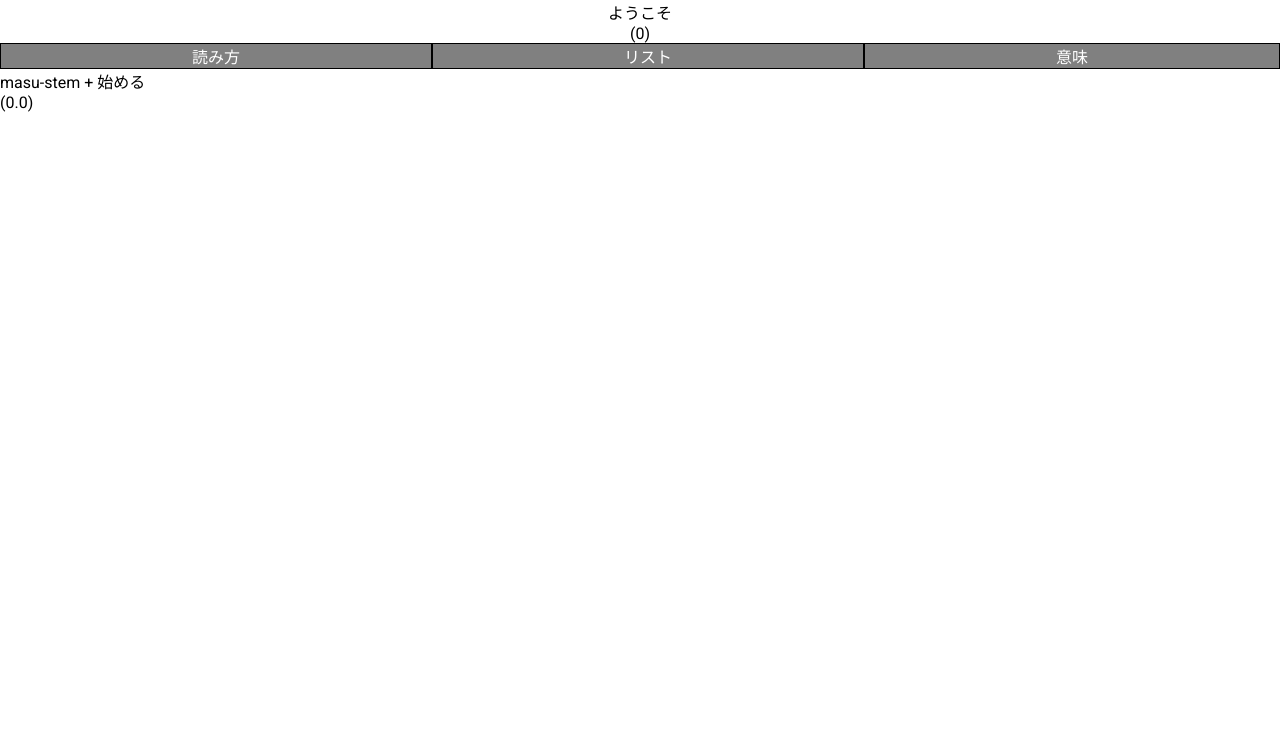
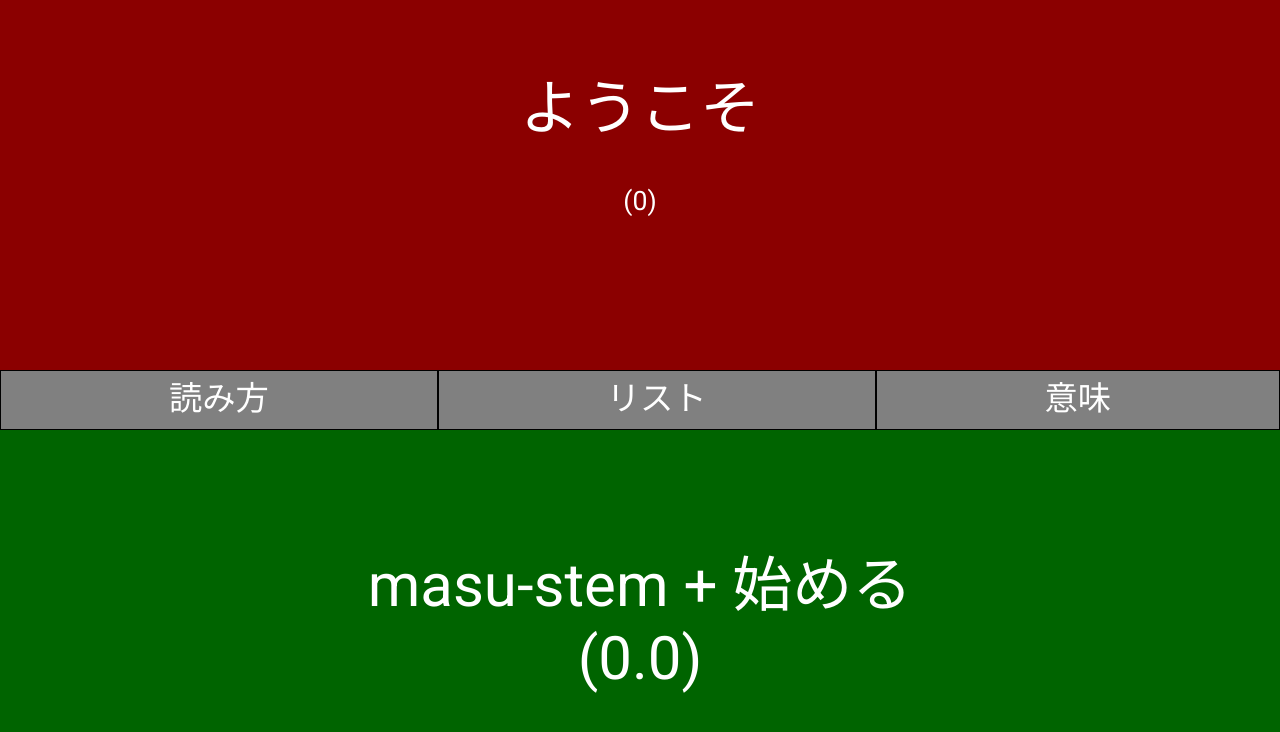
Before and after one commit to dails08/jubilant-octo-succotash, an Angular app in the folder taiko/: page / in a window 1280 px wide. Shown: the top 732 px of the page. Built offline with nearby package versions, Linux system fonts and the light colour scheme.

Commit message:
Formats vocab and grammer blocks

```diff
--- a/taiko/src/app/maingame/maingame.component.html
+++ b/taiko/src/app/maingame/maingame.component.html
@@ -1,17 +1,16 @@
 <div class="primary">
-  <div class="vocab" (click)="hideReadingAndMeaning(); cs.cycleVocab()">
+  <div class="vocab content" (click)="hideReadingAndMeaning(); cs.cycleVocab()">
     <div class="word">{{cs.currentVocab.kanji}}</div>
-    <div class="chapter">({{cs.currentVocab.chapter}}) </div>
-    <div class="reading" [hidden]="readingHidden">{{cs.currentVocab.reading}}</div>
-    <div class="meaningVocab" [hidden]="meaningHidden">{{cs.currentVocab.meaning}}</div>
+    <div class="chapter">({{cs.currentVocab.chapter}})</div>
+    <div class="reading deets"> <p  [hidden]="readingHidden">{{cs.currentVocab.reading}}</p></div>
+    <div class="meaningVocab deets"><p [hidden]="meaningHidden">{{cs.currentVocab.meaning}}</p></div>
   </div>
   <div class="controls">
     <div class="control" (click)="toggleReadingVisibility()">読み方</div>
     <div class="control" (click)="summonListMenu()">リスト</div>
     <div class="control" (click)="toggleMeaningVisibility()">意味</div>
   </div>
-  <div class="grammar" (click)="cs.cycleGrammar()">
-    <div class="form">{{cs.currentGrammar.grammar}}</div>
-    <div class="source">({{cs.currentGrammar.chapter}}.{{cs.currentGrammar.point}})</div>
+  <div class="grammar content" (click)="cs.cycleGrammar()">
+    <div class="word">{{cs.currentGrammar.grammar}}<br>({{cs.currentGrammar.chapter}}.{{cs.currentGrammar.point}})</div>
   </div>
 </div>
--- a/taiko/src/app/maingame/maingame.component.scss
+++ b/taiko/src/app/maingame/maingame.component.scss
@@ -1,8 +1,13 @@
+.primary{
+  height: 100%;
+  display: flex;
+  flex-direction: column;
   .controls {
     display: flex;
     flex-direction: row;
     justify-content: space-around;
-
+    // min-height: 20%;
+    flex-grow: 1;
 
     .control {
       border: 1px solid black;
@@ -11,19 +16,53 @@
       flex-grow: 1;
       text-align: center;
       max-height: 100px;
+      font-size: 25pt;
     }
   }
 
-.vocab {
+  .content {
     display: flex;
     flex-direction: column;
     flex-grow: 1;
     align-items: center;
     justify-items: center;
+    height: 40%;
+    color: white;
+    font-size: 20pt;
+    padding: 20px 10px;
+    justify-content: space-around;
+
+    div {
+      text-align: center;
+    }
+    .word {
+      min-height:50%;
+      text-align: center;
+      display: flex;
+      flex-direction: column;
+      justify-content: space-around;
+      font-size: 45pt;
+
+    }
+    .chapter {
+      font-size: 20pt;
+    }
+
+    .deets {
+      height: 20%;
+      p {
+        margin: 0px;
+      }
+    }
+
+  }
+  .vocab {
+    background-color: darkred;
+
   }
 
   .grammar {
-  display: flex;
-  flex-direction: column;
-  flex-grow: 1;
+    background-color: darkgreen;
   }
+
+}
```
Lines whose indentation alone changed are shown as unchanged.
